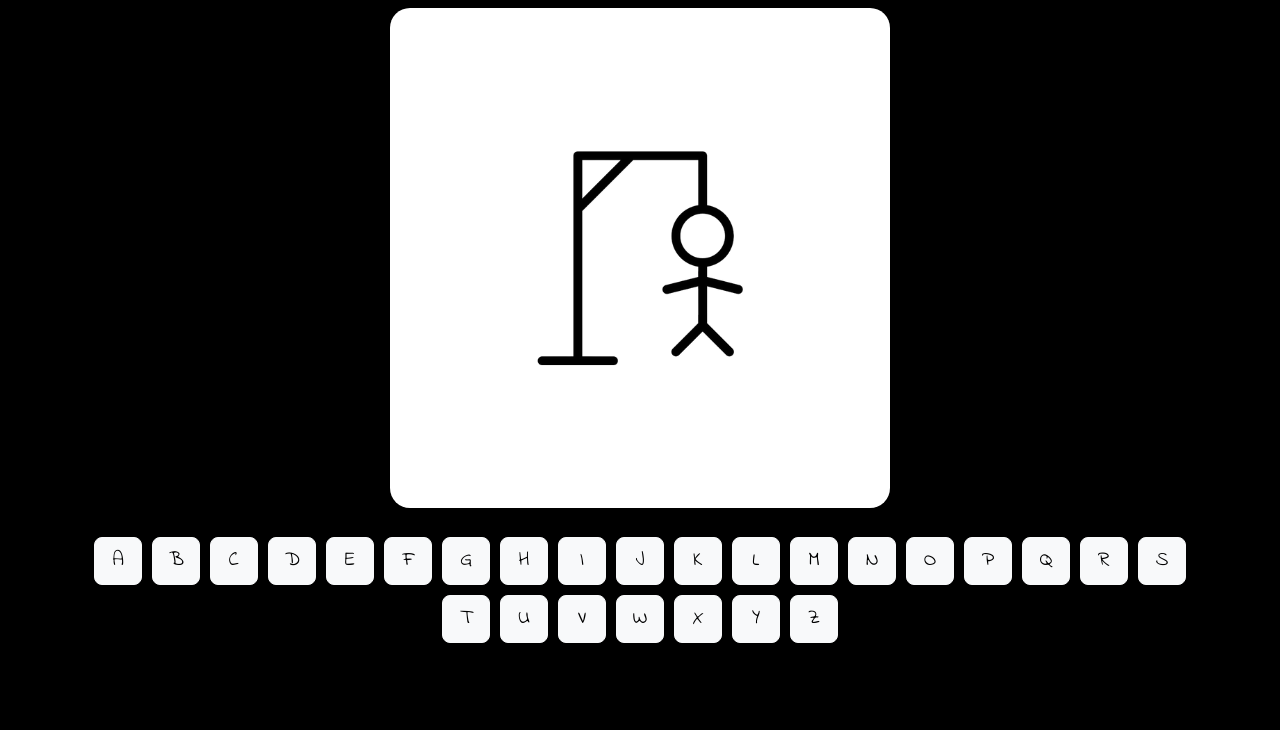
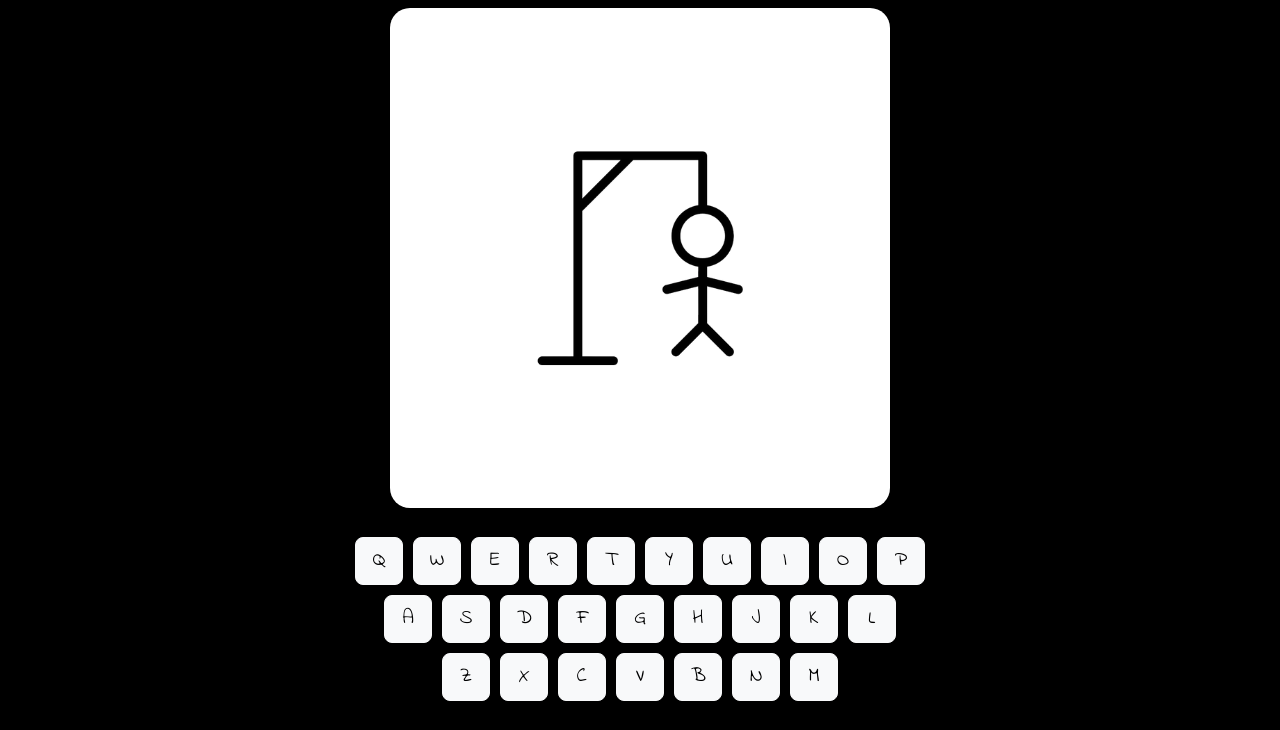
Before and after one commit to Karla-Stein/hangman, a plain HTML site: page index.html in a window 1280 px wide. Shown: the part 160-890 px from the top of the page. Before the commit the page ends 832 px from the top, so only its background shows below. Drawn offline with nearby package versions, Linux system fonts and the light colour scheme.

Commit message:
Add qwerty layout with javascript

```diff
--- a/assets/js/script.js
+++ b/assets/js/script.js
@@ -2,12 +2,32 @@
  * Creates Alphabet buttons and adds them to the DOM
  */
 document.addEventListener("DOMContentLoaded",function(){
-    let alphabetArray = ["A", "B", "C", "D", "E", "F", "G", "H", "I", "J", "K", "L", "M", "N", "O", "P", "Q", "R", "S", "T", "U", "V", "W", "X", "Y", "Z"]
-    for (let char of alphabetArray){
+    const qwertyLayout = [
+  ['Q', 'W', 'E', 'R', 'T', 'Y', 'U', 'I', 'O', 'P'],
+  ['A', 'S', 'D', 'F', 'G', 'H', 'J', 'K', 'L'],
+  ['Z', 'X', 'C', 'V', 'B', 'N', 'M']
+];
+    for (let char of qwertyLayout[0]){
        let button =  document.createElement("button");
        button.classList.add("btn", "btn-light", "btn-lg");
        button.innerText = char;
+       button.setAttribute("type","button");
        document.getElementById("buttons-1").appendChild(button);
     }
+    for (let char of qwertyLayout[1]){
+       let button =  document.createElement("button");
+       button.classList.add("btn", "btn-light", "btn-lg");
+       button.innerText = char;
+       button.setAttribute("type","button");
+       document.getElementById("buttons-2").appendChild(button);
+    }
+    for (let char of qwertyLayout[2]){
+       let button =  document.createElement("button");
+       button.classList.add("btn", "btn-light", "btn-lg");
+       button.innerText = char;
+       button.setAttribute("type","button");
+       document.getElementById("buttons-3").appendChild(button);
+    }
+
 }
 )
--- a/index.html
+++ b/index.html
@@ -39,7 +39,9 @@
         <!-- Button section -->
         <section id="alphabetic-buttons" class="container py-4 d-flex">
             <div class="row">
-               <div id="buttons-1" class="col-12 text-center justify-content-around"></div>
+               <div id="buttons-1" class="col-12 text-center justify-content-center"></div>
+               <div id="buttons-2" class="col-12 text-center justify-content-center"></div>
+               <div id="buttons-3" class="col-12 text-center justify-content-center"></div>
             </div>
         </section>
     </main>
```
